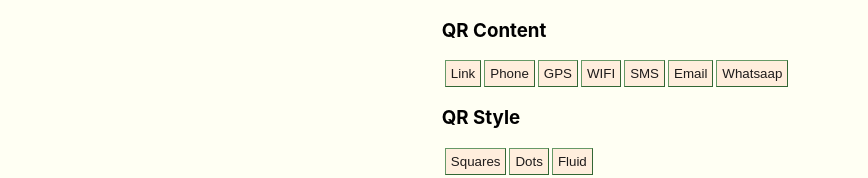
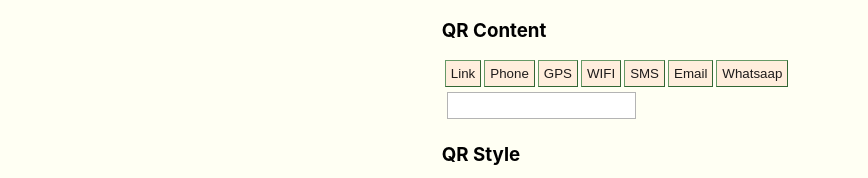
Before and after one commit to Rahulshahare/qrcode-gen, a React (Create React App) app: page / in a window 1280 px wide. Shown: the top 178 px of the page, without its empty margins (203-1071 px from the left). Built offline with nearby package versions, Linux system fonts and the light colour scheme.

Commit message:
succesfully using react-qrcode-logo and html-to-image

```diff
--- a/src/App.js
+++ b/src/App.js
@@ -28,6 +28,7 @@ function App() {
   const [qrContent, SetqrContent] = useState('tel:727610182000');
   const [qrLogoImage, SetqrLogoImage] = useState(null);
   const [title, SetTitle] = useState('TO CONTACT');
+  const [placeholder, SetPlaceholder] = useState(null)
 
   const [bgColor, SetBgColor] = useState("#ffffff");
   const [fgColor, SetFgColor] = useState("#000000");
@@ -43,6 +44,7 @@ function App() {
 
 
 
+
   const frameStyle = {
     padding: '20px',         // Space between QR code and frame
     border: '5px solid #000', // Frame border (customize thickness and color)
@@ -52,9 +54,10 @@ function App() {
     boxShadow: '0px 4px 10px rgba(0, 0, 0, 0.1)',
   };
 
-  const SetData = (data, title) =>{
+  const SetData = (data, title, placeholder) =>{
     SetqrContent(data)
     SetTitle(title)
+    SetPlaceholder(data)
   }
 
 
@@ -88,7 +91,7 @@ function App() {
 
 
   return (
-    <div className="App">
+    <div className="App" style={{minWidth:890}}>
 
       <div className='preview'>
       <h2>QRCode generator</h2>
@@ -122,6 +125,7 @@ function App() {
 
         <div className='qrContent'>
           <h3>QR Content</h3>
+          <div className='buttons'>
             <button onClick={()=>SetData('https://www.youtube.com/watch?v=i71xHiYijMI','FOR LINK')}>Link</button>
             <button onClick={()=>SetData('tel:8999445733','TO CONTACT')}>Phone</button>
             <button onClick={()=>SetData('geo:0,0?q=20.024778,78.563709(Treasure)','FOR GPS L')}>GPS</button>
@@ -129,7 +133,8 @@ function App() {
             <button onClick={()=>SetData('SMSTO:7276101829:hello this is qr','FOR SMS')}>SMS</button>
             <button onClick={()=>SetData('mailto:abc@xyz.com?body=its%20good&subject=this%20is%20qr','FOR EMAIL')}>Email</button>
             <button onClick={()=>SetData("https://wa.me/7276101829?text=I'm%20interested%20in%20your%20car%20for%20sale",'FOR WHATSAAP')}>Whatsaap</button>
-
+          </div>
+          <input className='inputText' type='text' placeholder={placeholder} />
 
         </div>
 
--- a/src/index.css
+++ b/src/index.css
@@ -69,3 +69,9 @@ button:hover{
   cursor: pointer;
   border: 1px solid #000;
 }
+
+.inputText{
+  padding: 5px;
+  margin: 5px;
+  border: 1px solid #b4b4b4;
+}
```
Lines whose indentation alone changed are shown as unchanged.
